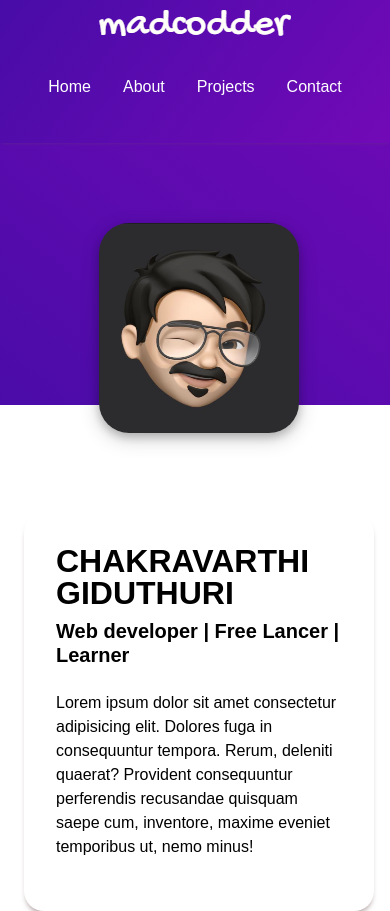
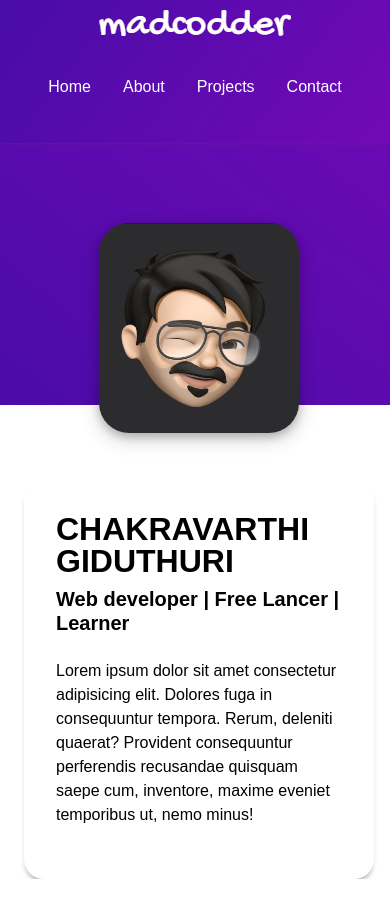
Before and after one commit to chakravarthi-giduthuri/Portfolio, a React (Create React App) app: page / in a window 390 px wide. After the commit the page ends 879 px from the top, so only its background shows below. Built offline with nearby package versions, Linux system fonts and the light colour scheme.

Commit message:
height fix

```diff
--- a/public/index.html
+++ b/public/index.html
@@ -24,7 +24,7 @@
       work correctly both with client-side routing and a non-root public URL.
       Learn how to configure a non-root public URL by running `npm run build`.
     -->
-    <title>React App</title>
+    <title>Chakravarthi giduthuri</title>
   </head>
   <body>
     <noscript>You need to enable JavaScript to run this app.</noscript>
--- a/src/App.css
+++ b/src/App.css
@@ -125,7 +125,7 @@ nav {
     border-radius: 30px;
   }
   .intro-card {
-    margin-top: 5rem;
+    margin-top: 3rem;
     width: 100%;
     height: 100%;
     display: flex;
```
